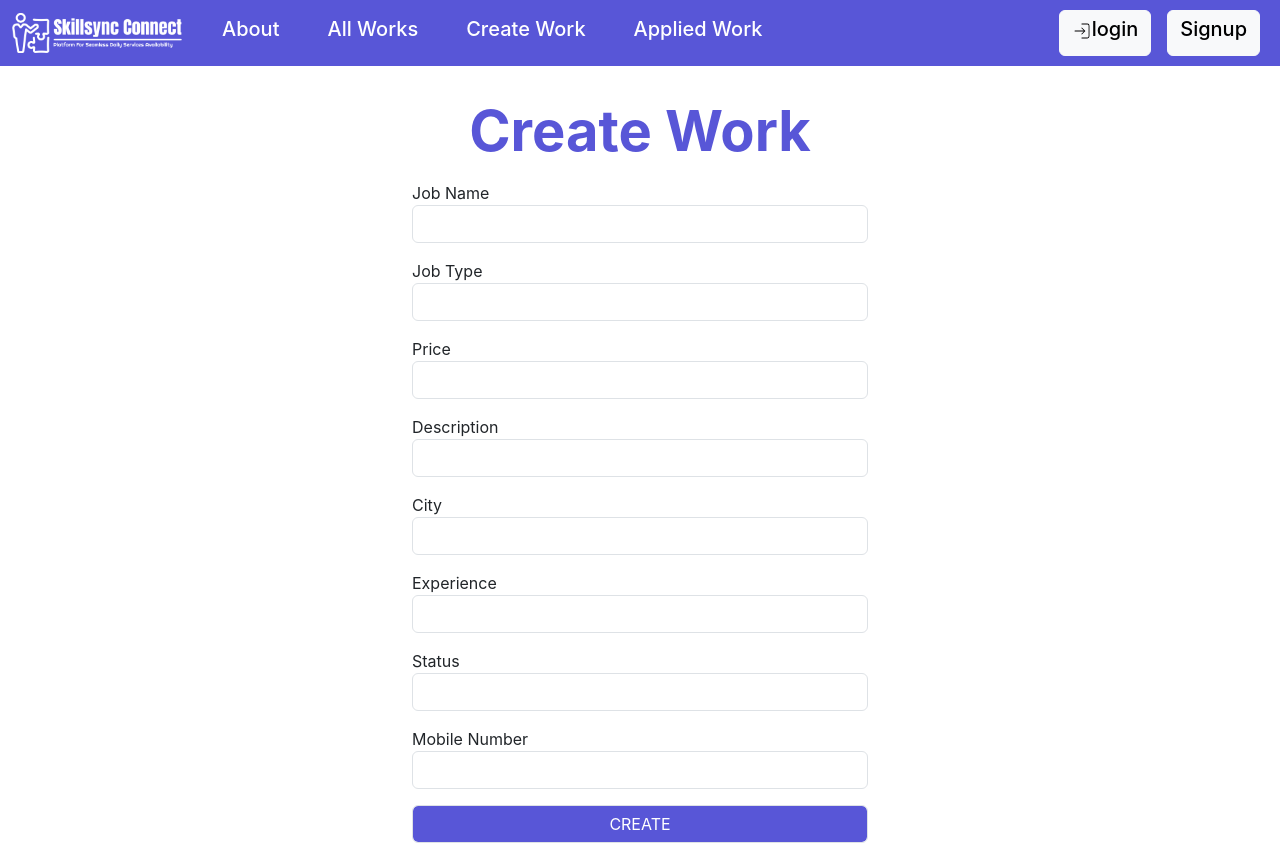
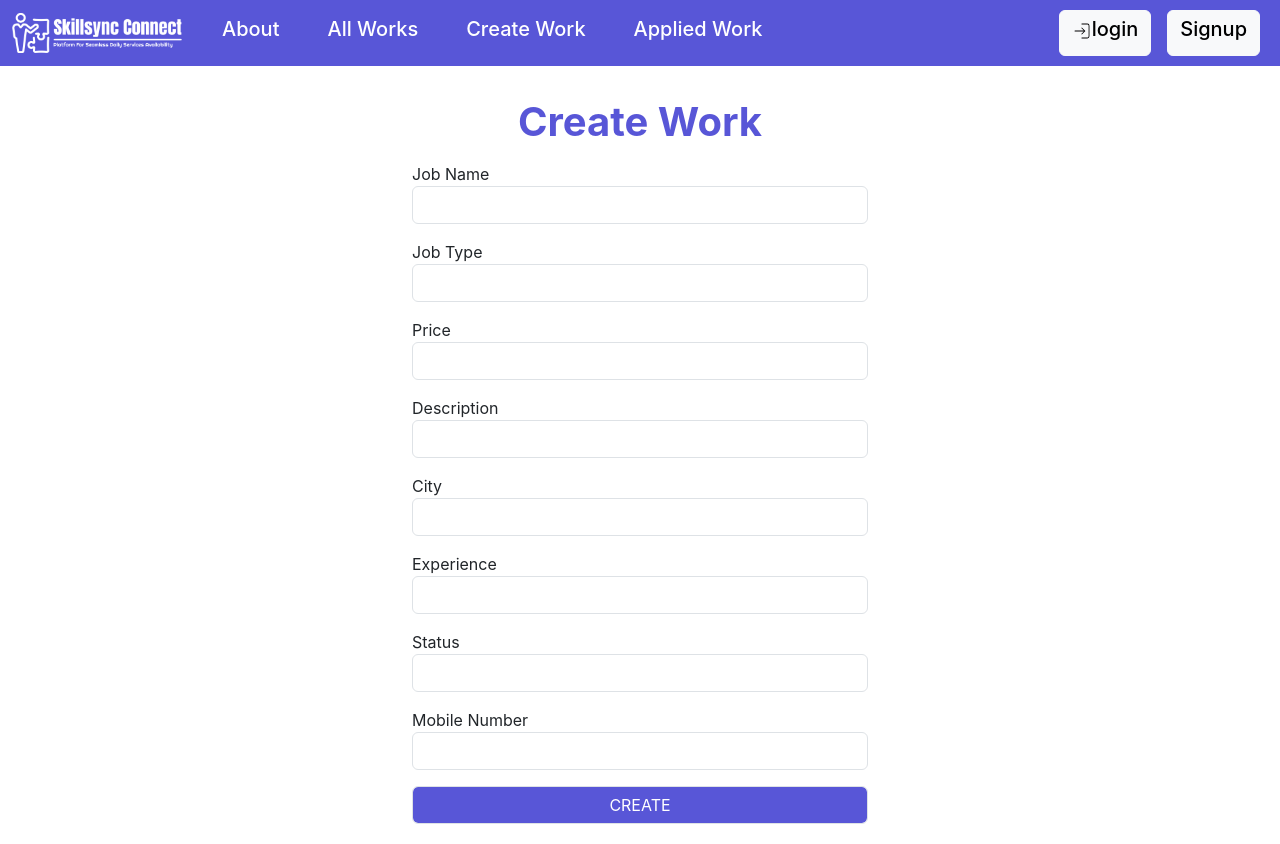
Before and after one commit to Uzerkhan786/Daily-Wagers, a React (Create React App) app in the folder frontend/: page /createjob in a window 1280 px wide. Shown: the top 844 px of the page. Built offline with nearby package versions, Linux system fonts and the light colour scheme.

Commit message:
added design

```diff
--- a/frontend/src/components/CreateJob.jsx
+++ b/frontend/src/components/CreateJob.jsx
@@ -55,13 +55,13 @@ const CreateJob = () => {
 
        {!isLogin?(
         <div className='container' style={{width:'30rem',marginTop:'2rem'}}>
-          <h1 className='text-center' style={{fontWeight:'bold',color:'#5856d7',fontSize:'3.5rem'}}>Create Work</h1>
+          <h1 className='text-center' style={{fontWeight:'bold',color:'#5856d7',fontSize:'3 rem'}}>Create Work</h1>
         {load?(
            <div style={{display:'flex',justifyContent:'center'}}>
         <Spiner/>
         </div>
         ):(
-          <form onSubmit={formSubmit} className='form-size' style={{justifyContent:'center',margin:'auto'}}>
+          <form onSubmit={formSubmit} className='form-size' >
           <div className="form-group my-3">
             <label htmlFor="name" >Job Name</label>
             <input type="name" className="form-control" id="jobName" onChange={change}  autoComplete='off'/>
```
